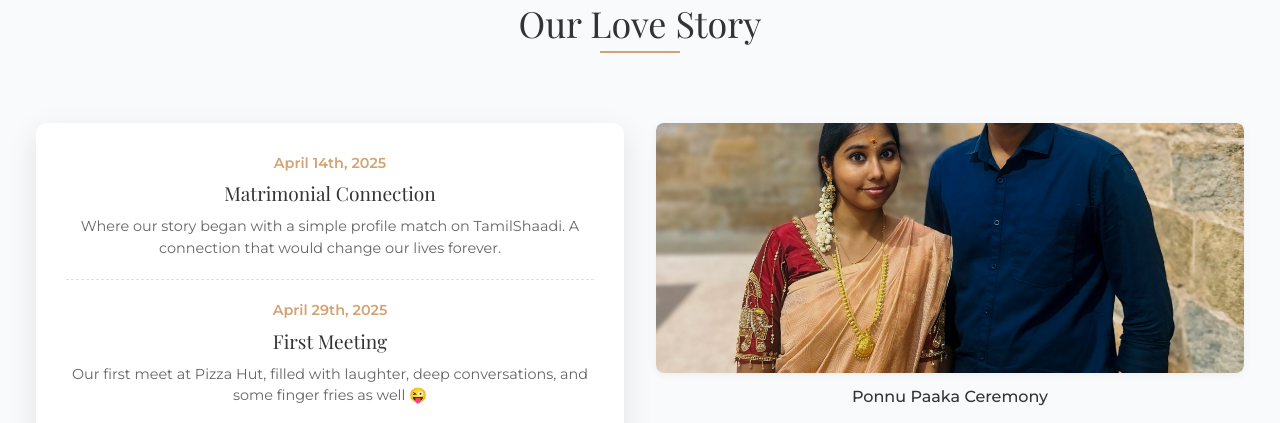
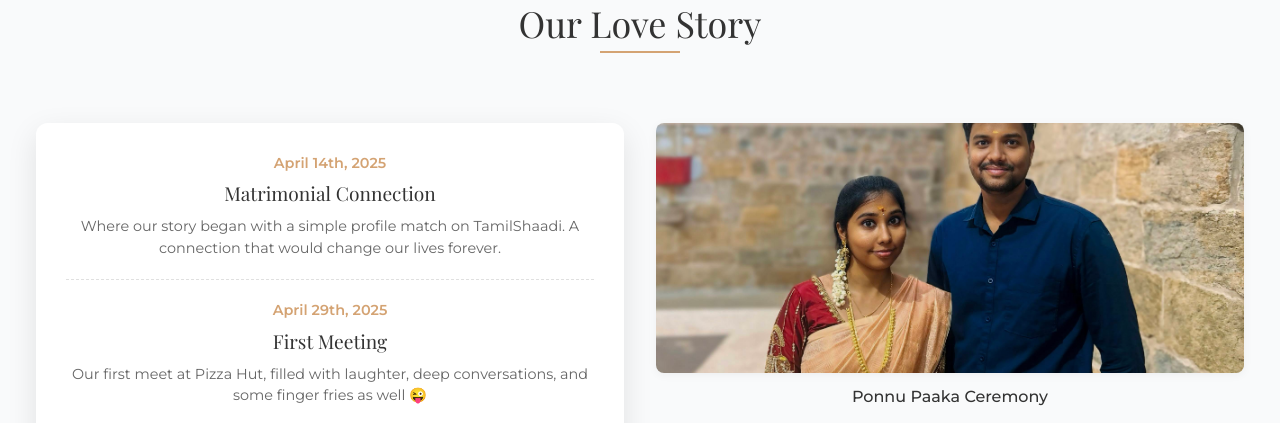
Before and after one commit to Siva-Vignesh/mywedding, a plain HTML site: page index.html in a window 1280 px wide. Shown: the part 2160-2583 px from the top of the page. Drawn offline with nearby package versions, Linux system fonts and the light colour scheme.

Commit message:
Update index.html

```diff
--- a/index.html
+++ b/index.html
@@ -957,7 +957,7 @@
                 <!-- Story Images - Right Side -->
                 <div class="grid grid-cols-1 gap-6">
                     <div>
-                        <img src="1.jpg" alt="Ponnu Paaka" class="gallery-image">
+                        <img src="1.png" alt="Ponnu Paaka" class="gallery-image">
                         <p class="text-center mt-3 font-medium">Ponnu Paaka Ceremony</p>
                     </div>
                     <div>
```
